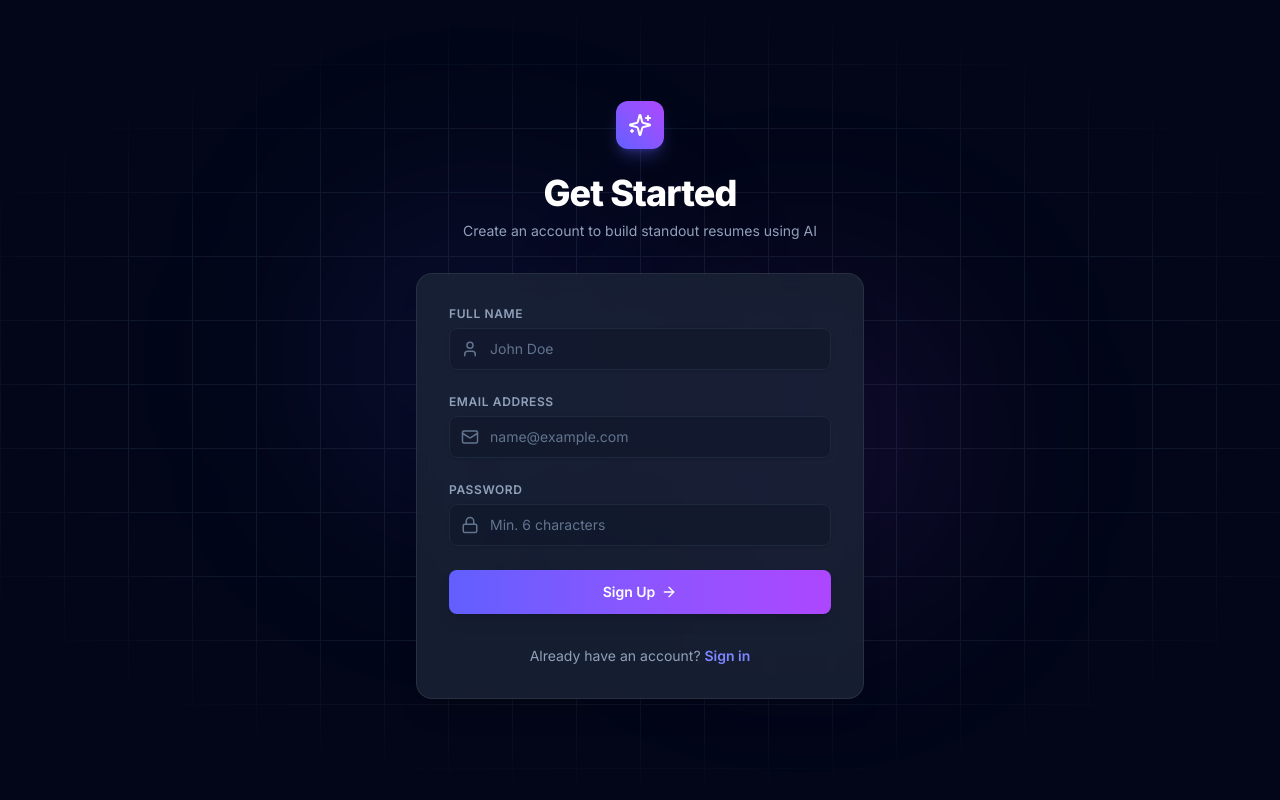
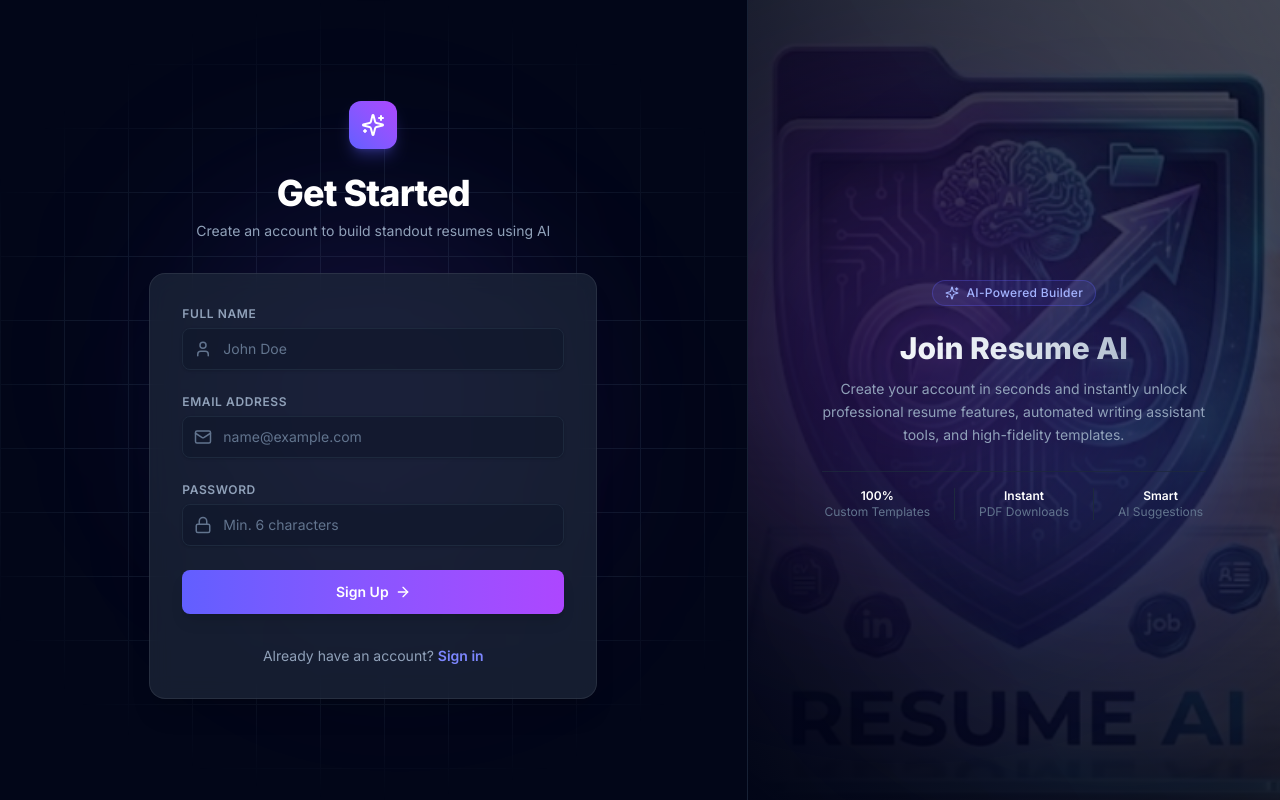
Before and after one commit to chetanhooda76-create/Resume-AI, a React (Vite) app in the folder client/: page /register in a window 1280 px wide. Built offline with nearby package versions, Linux system fonts and the light colour scheme; no server answers.

Commit message:
design: integrate split-screen branding mockup on login and register pages

```diff
--- a/client/src/pages/Login.jsx
+++ b/client/src/pages/Login.jsx
@@ -2,6 +2,7 @@ import { useState } from 'react';
 import { Link, useNavigate } from 'react-router-dom';
 import { useAuth } from '../context/AuthContext';
 import { Lock, Mail, Sparkles, ArrowRight } from 'lucide-react';
+import logoBranding from '../assets/logo_branding.png';
 
 const Login = () => {
   const [email, setEmail] = useState('');
@@ -28,7 +29,9 @@ const Login = () => {
   };
 
   return (
-    <div className="flex min-h-screen items-center justify-center bg-slate-950 px-4 py-12 sm:px-6 lg:px-8">
+    <div className="grid min-h-screen grid-cols-1 lg:grid-cols-12 bg-slate-950 text-white select-none">
+      {/* Form Section */}
+      <div className="lg:col-span-7 flex flex-col justify-center items-center px-4 py-12 sm:px-6 lg:px-8 relative overflow-hidden">
         {/* Decorative background grid and glow */}
         <div className="absolute inset-0 bg-[linear-gradient(to_right,#0f172a_1px,transparent_1px),linear-gradient(to_bottom,#0f172a_1px,transparent_1px)] bg-[size:4rem_4rem] [mask-image:radial-gradient(ellipse_60%_50%_at_50%_50%,#000_70%,transparent_100%)]"></div>
         <div className="absolute top-1/4 left-1/4 h-80 w-80 rounded-full bg-indigo-500/10 blur-[100px] pointer-events-none"></div>
@@ -47,7 +50,7 @@ const Login = () => {
             </p>
           </div>
 
-        <div className="glass-panel rounded-2xl p-8 shadow-xl">
+          <div className="glass-panel rounded-2xl p-8 shadow-xl bg-slate-900/40 backdrop-blur-md border border-slate-800/80">
             <form className="space-y-6" onSubmit={handleSubmit}>
               {error && (
                 <div className="rounded-lg border border-red-500/30 bg-red-950/20 p-3 text-sm text-red-400">
@@ -100,7 +103,7 @@ const Login = () => {
               <button
                 type="submit"
                 disabled={loading}
-              className="group relative flex w-full justify-center rounded-lg bg-gradient-to-r from-indigo-500 to-purple-500 py-3 px-4 text-sm font-semibold text-white shadow-lg transition-all duration-300 hover:from-indigo-600 hover:to-purple-600 focus:outline-none focus:ring-2 focus:ring-indigo-500 focus:ring-offset-2 focus:ring-offset-slate-900 disabled:opacity-50"
+                className="group relative flex w-full justify-center rounded-lg bg-gradient-to-r from-indigo-500 to-purple-500 py-3 px-4 text-sm font-semibold text-white shadow-lg transition-all duration-300 hover:from-indigo-600 hover:to-purple-600 focus:outline-none focus:ring-2 focus:ring-indigo-500 focus:ring-offset-2 focus:ring-offset-slate-900 disabled:opacity-50 cursor-pointer"
               >
                 {loading ? (
                   <div className="h-5 w-5 animate-spin rounded-full border-2 border-white border-t-transparent"></div>
@@ -124,6 +127,51 @@ const Login = () => {
           </div>
         </div>
       </div>
+
+      {/* Branding Mockup Showcase Section */}
+      <div className="hidden lg:flex lg:col-span-5 relative items-center justify-center overflow-hidden border-l border-slate-800/80 bg-slate-950">
+        <div className="absolute inset-0 z-0">
+          <img
+            src={logoBranding}
+            alt="Resume AI Branding Mockup"
+            className="h-full w-full object-cover opacity-35 mix-blend-luminosity scale-105"
+          />
+          <div className="absolute inset-0 bg-gradient-to-tr from-slate-950 via-slate-950/60 to-transparent"></div>
+          {/* Subtle colored ambient glows */}
+          <div className="absolute top-1/3 left-1/3 h-96 w-96 rounded-full bg-indigo-500/20 blur-[120px] pointer-events-none"></div>
+          <div className="absolute bottom-1/3 right-1/3 h-96 w-96 rounded-full bg-purple-500/20 blur-[120px] pointer-events-none"></div>
+        </div>
+
+        <div className="relative z-10 max-w-md p-8 text-center space-y-6">
+          <div className="inline-flex items-center gap-2 px-3 py-1 rounded-full border border-indigo-500/30 bg-indigo-500/10 text-indigo-300 text-xs font-medium tracking-wide">
+            <Sparkles className="h-3.5 w-3.5" />
+            AI-Powered Builder
+          </div>
+          <div className="space-y-3">
+            <h3 className="text-3xl font-extrabold bg-gradient-to-r from-white via-slate-200 to-slate-400 bg-clip-text text-transparent">
+              Elevate Your Career
+            </h3>
+            <p className="text-sm leading-relaxed text-slate-400">
+              Build stunning resume files, get customized layout options, and fine-tune your work with integrated Gemini AI suggestions.
+            </p>
+          </div>
+
+          <div className="pt-4 flex justify-center gap-6 text-xs text-slate-500 border-t border-slate-800/80">
+            <div>
+              <span className="block text-white font-semibold">100%</span> Custom Templates
+            </div>
+            <div className="border-l border-slate-800 h-8"></div>
+            <div>
+              <span className="block text-white font-semibold">Instant</span> PDF Downloads
+            </div>
+            <div className="border-l border-slate-800 h-8"></div>
+            <div>
+              <span className="block text-white font-semibold">Smart</span> AI Suggestions
+            </div>
+          </div>
+        </div>
+      </div>
+    </div>
   );
 };
 
--- a/client/src/pages/Register.jsx
+++ b/client/src/pages/Register.jsx
@@ -2,6 +2,7 @@ import { useState } from 'react';
 import { Link, useNavigate } from 'react-router-dom';
 import { useAuth } from '../context/AuthContext';
 import { Lock, Mail, Sparkles, User, ArrowRight } from 'lucide-react';
+import logoBranding from '../assets/logo_branding.png';
 
 const Register = () => {
   const [name, setName] = useState('');
@@ -29,7 +30,9 @@ const Register = () => {
   };
 
   return (
-    <div className="flex min-h-screen items-center justify-center bg-slate-950 px-4 py-12 sm:px-6 lg:px-8">
+    <div className="grid min-h-screen grid-cols-1 lg:grid-cols-12 bg-slate-950 text-white select-none">
+      {/* Form Section */}
+      <div className="lg:col-span-7 flex flex-col justify-center items-center px-4 py-12 sm:px-6 lg:px-8 relative overflow-hidden">
         {/* Decorative background grid and glow */}
         <div className="absolute inset-0 bg-[linear-gradient(to_right,#0f172a_1px,transparent_1px),linear-gradient(to_bottom,#0f172a_1px,transparent_1px)] bg-[size:4rem_4rem] [mask-image:radial-gradient(ellipse_60%_50%_at_50%_50%,#000_70%,transparent_100%)]"></div>
         <div className="absolute top-1/4 left-1/4 h-80 w-80 rounded-full bg-indigo-500/10 blur-[100px] pointer-events-none"></div>
@@ -48,7 +51,7 @@ const Register = () => {
             </p>
           </div>
 
-        <div className="glass-panel rounded-2xl p-8 shadow-xl">
+          <div className="glass-panel rounded-2xl p-8 shadow-xl bg-slate-900/40 backdrop-blur-md border border-slate-800/80">
             <form className="space-y-6" onSubmit={handleSubmit}>
               {error && (
                 <div className="rounded-lg border border-red-500/30 bg-red-950/20 p-3 text-sm text-red-400">
@@ -123,7 +126,7 @@ const Register = () => {
               <button
                 type="submit"
                 disabled={loading}
-              className="group relative flex w-full justify-center rounded-lg bg-gradient-to-r from-indigo-500 to-purple-500 py-3 px-4 text-sm font-semibold text-white shadow-lg transition-all duration-300 hover:from-indigo-600 hover:to-purple-600 focus:outline-none focus:ring-2 focus:ring-indigo-500 focus:ring-offset-2 focus:ring-offset-slate-900 disabled:opacity-50"
+                className="group relative flex w-full justify-center rounded-lg bg-gradient-to-r from-indigo-500 to-purple-500 py-3 px-4 text-sm font-semibold text-white shadow-lg transition-all duration-300 hover:from-indigo-600 hover:to-purple-600 focus:outline-none focus:ring-2 focus:ring-indigo-500 focus:ring-offset-2 focus:ring-offset-slate-900 disabled:opacity-50 cursor-pointer"
               >
                 {loading ? (
                   <div className="h-5 w-5 animate-spin rounded-full border-2 border-white border-t-transparent"></div>
@@ -147,6 +150,51 @@ const Register = () => {
           </div>
         </div>
       </div>
+
+      {/* Branding Mockup Showcase Section */}
+      <div className="hidden lg:flex lg:col-span-5 relative items-center justify-center overflow-hidden border-l border-slate-800/80 bg-slate-950">
+        <div className="absolute inset-0 z-0">
+          <img
+            src={logoBranding}
+            alt="Resume AI Branding Mockup"
+            className="h-full w-full object-cover opacity-35 mix-blend-luminosity scale-105"
+          />
+          <div className="absolute inset-0 bg-gradient-to-tr from-slate-950 via-slate-950/60 to-transparent"></div>
+          {/* Subtle colored ambient glows */}
+          <div className="absolute top-1/3 left-1/3 h-96 w-96 rounded-full bg-indigo-500/20 blur-[120px] pointer-events-none"></div>
+          <div className="absolute bottom-1/3 right-1/3 h-96 w-96 rounded-full bg-purple-500/20 blur-[120px] pointer-events-none"></div>
+        </div>
+
+        <div className="relative z-10 max-w-md p-8 text-center space-y-6">
+          <div className="inline-flex items-center gap-2 px-3 py-1 rounded-full border border-indigo-500/30 bg-indigo-500/10 text-indigo-300 text-xs font-medium tracking-wide">
+            <Sparkles className="h-3.5 w-3.5" />
+            AI-Powered Builder
+          </div>
+          <div className="space-y-3">
+            <h3 className="text-3xl font-extrabold bg-gradient-to-r from-white via-slate-200 to-slate-400 bg-clip-text text-transparent">
+              Join Resume AI
+            </h3>
+            <p className="text-sm leading-relaxed text-slate-400">
+              Create your account in seconds and instantly unlock professional resume features, automated writing assistant tools, and high-fidelity templates.
+            </p>
+          </div>
+
+          <div className="pt-4 flex justify-center gap-6 text-xs text-slate-500 border-t border-slate-800/80">
+            <div>
+              <span className="block text-white font-semibold">100%</span> Custom Templates
+            </div>
+            <div className="border-l border-slate-800 h-8"></div>
+            <div>
+              <span className="block text-white font-semibold">Instant</span> PDF Downloads
+            </div>
+            <div className="border-l border-slate-800 h-8"></div>
+            <div>
+              <span className="block text-white font-semibold">Smart</span> AI Suggestions
+            </div>
+          </div>
+        </div>
+      </div>
+    </div>
   );
 };
 
```
Also changed, not shown: client/src/assets/logo_branding.png (added). Lines whose indentation alone changed are shown as unchanged.
